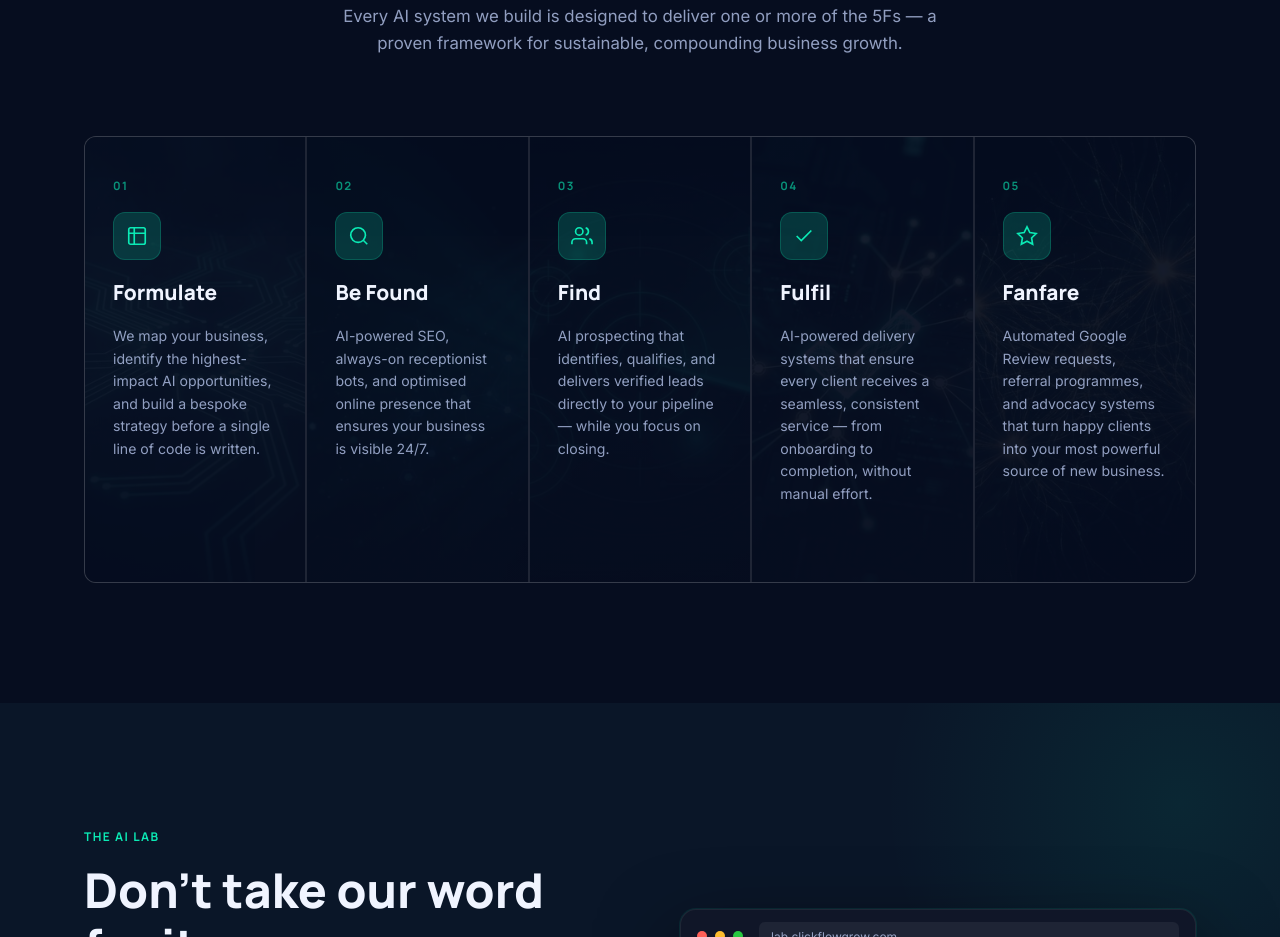
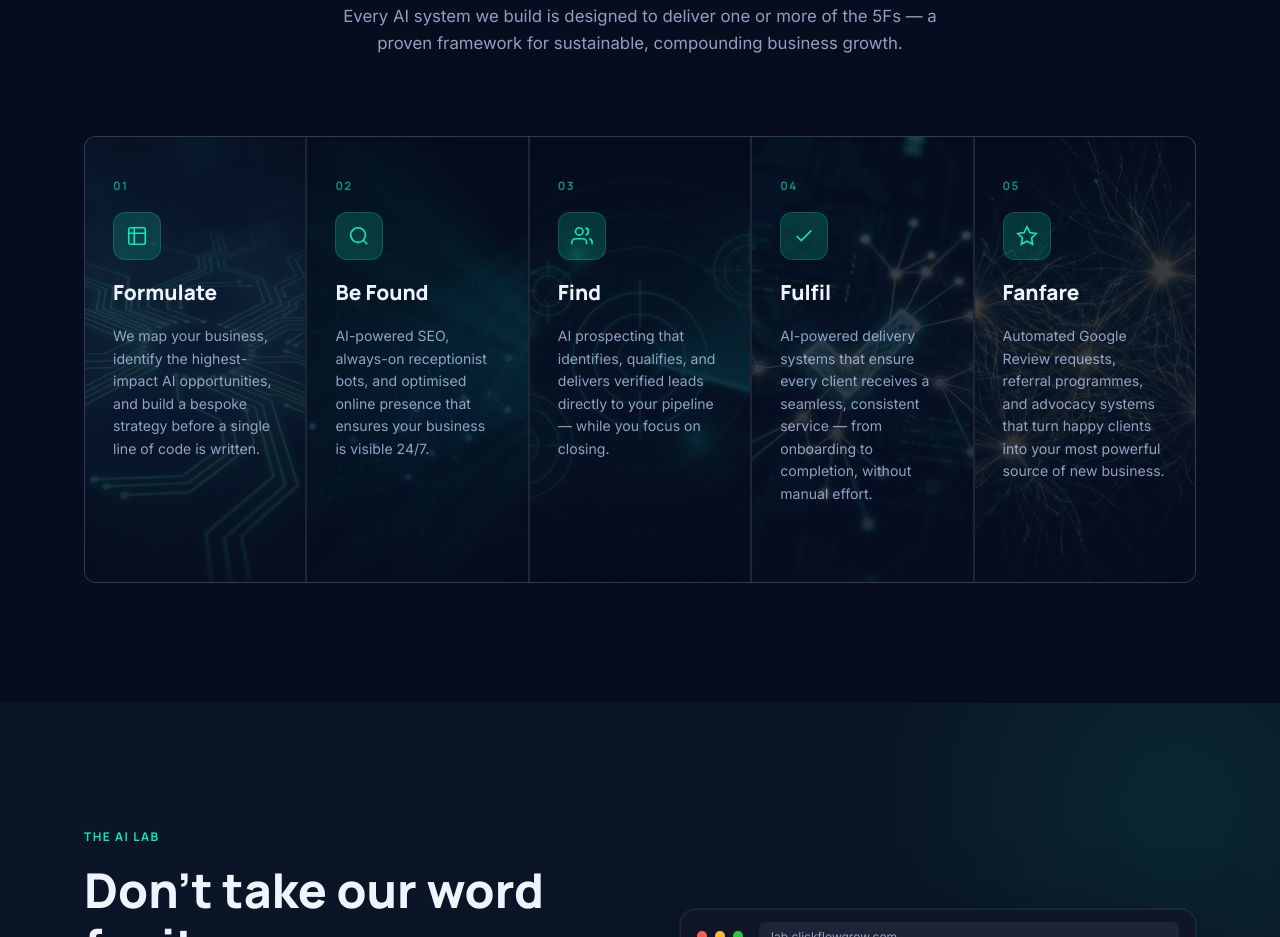
Before and after one commit to lisamac92/cfg-ai-lab, a plain HTML site: page homepage.html in a window 1280 px wide. Shown: the part 1289-2226 px from the top of the page. Drawn offline with Linux system fonts and the light colour scheme.

Commit message:
fix: increase 5Fs card image opacity to 45% (from 18%) for clear visibility

```diff
--- a/homepage.html
+++ b/homepage.html
@@ -296,7 +296,7 @@
     .f-card .f-bg {
       position: absolute; inset: 0;
       background-size: cover; background-position: center;
-      opacity: 0.18;
+      opacity: 0.45;
       transition: opacity 0.4s ease;
       z-index: 0;
     }
@@ -304,9 +304,9 @@
     .f-card .f-bg::after {
       content: '';
       position: absolute; inset: 0;
-      background: linear-gradient(160deg, rgba(6,13,31,0.55) 0%, rgba(6,13,31,0.85) 100%);
+      background: linear-gradient(160deg, rgba(6,13,31,0.45) 0%, rgba(6,13,31,0.75) 100%);
     }
-    .f-card:hover .f-bg { opacity: 0.32; }
+    .f-card:hover .f-bg { opacity: 0.65; }
     /* Ensure content sits above the bg */
     .f-card > *:not(.f-bg) { position: relative; z-index: 1; }
     .f-card::before {
```
